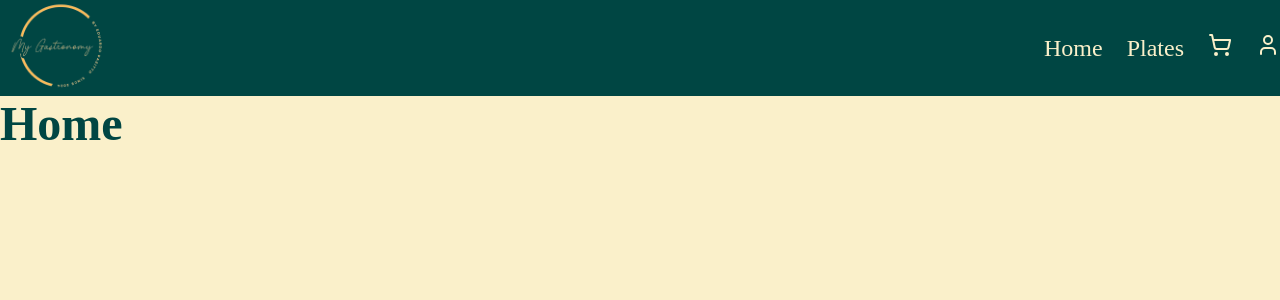
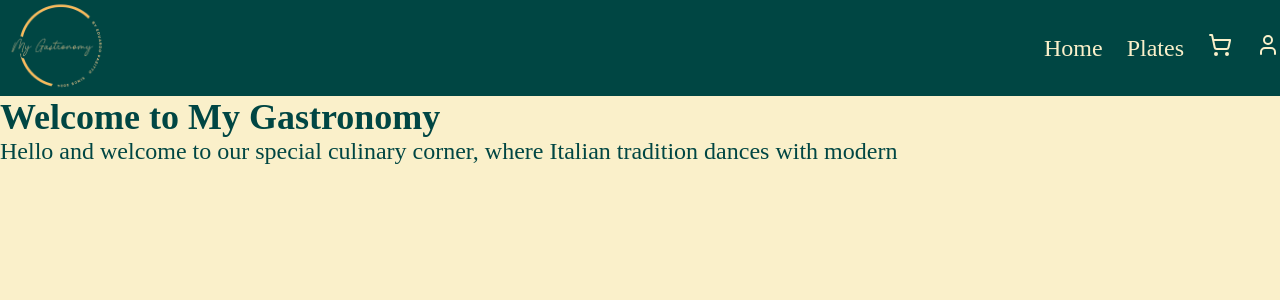
Before and after one commit to diullian/MyGastronomy, a React (Vite) app in the folder frontend/: page / in a window 1280 px wide. Shown: the top 300 px of the page. Built offline with nearby package versions, Linux system fonts and the light colour scheme.

Commit message:
atualizacao de imagens

```diff
--- a/frontend/index.html
+++ b/frontend/index.html
@@ -2,7 +2,7 @@
 <html lang="en">
   <head>
     <meta charset="UTF-8" />
-    <link rel="icon" type="image/svg+xml" href="/logo.png" />
+    <link rel="icon" type="image/svg+xml" href="/imgs/logo.png" />
     <meta name="viewport" content="width=device-width, initial-scale=1.0" />
     <link rel="preconnect" href="https://fonts.googleapis.com" />
     <link rel="preconnect" href="https://fonts.gstatic.com" crossorigin />
--- a/frontend/src/components/navbar/navbar.jsx
+++ b/frontend/src/components/navbar/navbar.jsx
@@ -14,7 +14,7 @@
     <nav className={styles.navbarContainer}>
       <div className={styles.navbarItems}>
         <Link to={"/"}>
-          <img src="/logo.png" className={styles.logo} />
+          <img src="/imgs/logo.png" className={styles.logo} />
         </Link>
 
         <div className={styles.navbarLinksContainer}>
--- a/frontend/src/pages/home/page.jsx
+++ b/frontend/src/pages/home/page.jsx
@@ -1,3 +1,24 @@
+import styles from "./page.module.css";
+
 export default function Home() {
-  return <h1>Home</h1>;
+  return (
+    <div className={styles.pageContainer}>
+      <section>
+        <h1>Welcome to My Gastronomy</h1>
+
+        <p>
+          Hello and welcome to our special culinary corner, where Italian
+          tradition dances with modern
+        </p>
+      </section>
+
+      <section>
+        <div>
+          <i></i>
+          <h4></h4>
+          <p></p>
+        </div>
+      </section>
+    </div>
+  );
 }
```
Also changed, not shown: frontend/public/imgs/logo.png (renamed from frontend/public/logo.png).
